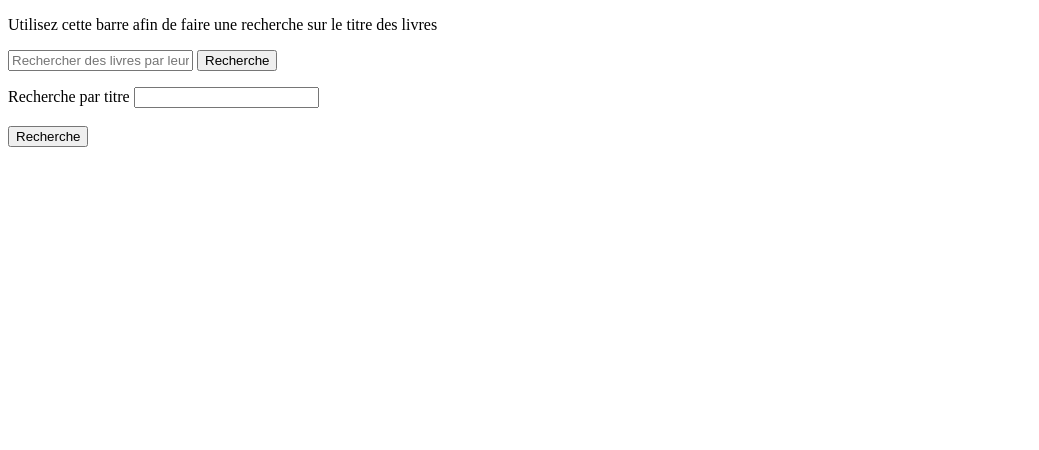
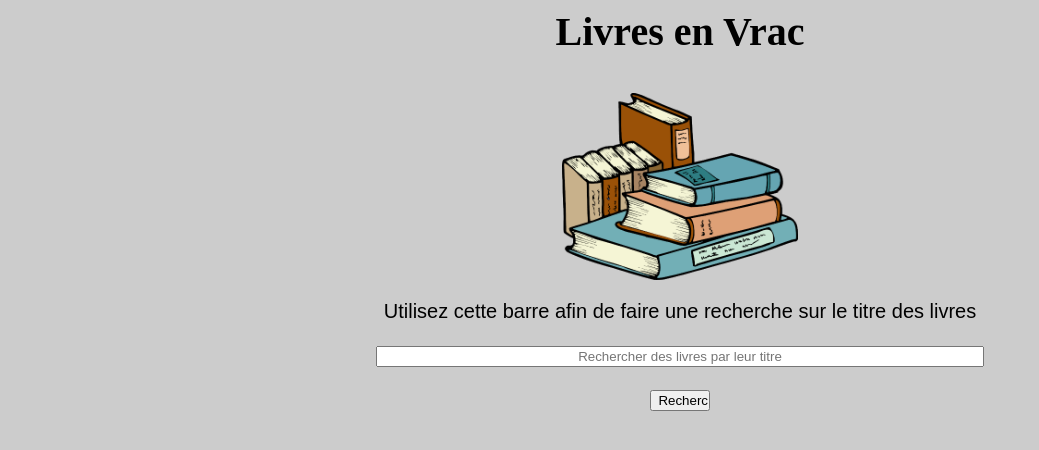
Before and after one commit to NicLeBlanc/GLO-2005_TP, a Flask app: page /recherche/ in a window 1280 px wide. Shown: the top 450 px of the page, without its empty margins (0-1039 px from the left). Run offline with Flask 2, Linux system fonts and the light colour scheme.

Commit message:
modifs search

```diff
--- a/app.py
+++ b/app.py
@@ -91,9 +91,9 @@ def inscription_complete():
 
 @app.route("/recherche/", methods=['GET', 'POST'])
 def search_books():
-    return render_template("recherche2.html")
+    return render_template("recherche.html")
 
-@app.route("/recherche/resultats_recherche2/", methods=['POST'])
+@app.route("/recherche/resultats_recherche/", methods=['POST','GET'])
 def results():
     recherche = request.form.get('recherche_titre')
     results = select_books(recherche)
--- a/templates/login.html
+++ b/templates/login.html
@@ -1,8 +1,8 @@
 <html>
 <head>
 <title>Page d'accueil</title>
-<link rel="stylesheet" type="text/css" href="../static/MonFichierStyle.css">
-<script type="text/javascript" src="../static/MonFichierCode.js"></script>
+<link rel="stylesheet" type="text/css" href="/static/MonFichierStyle.css">
+<script type="text/javascript" src="/static/MonFichierCode.js"></script>
 </head>
 <body>
 
--- a/templates/recherche.html
+++ b/templates/recherche.html
@@ -1,47 +1,24 @@
+<!DOCTYPE html>
 <html>
 <head>
-<title>Page d'accueil</title>
-<link rel="stylesheet" type="text/css" href="../static/MonFichierStyle.css">
+<title>Recherche</title>
+<link rel="stylesheet" type="text/css" href="/static/MonFichierStyle.css">
 <script type="text/javascript" src="../static/MonFichierCode.js"></script>
 </head>
+<body>
+
 <header class="centre_titre">Livres en Vrac </header>
 <br>
-<p><img src="..\static\test123.png" alt="Image acceuil" class="centre_image"></p>
-<br>
-<hr>
+<p><img src="/static/test123.png" alt="Image acceuil" class="centre_image"></p>
+<body>
 <div class="centre_texte">
     <p>
         Utilisez cette barre afin de faire une recherche sur le titre des livres
-    </p>
-    <div id="search-container">
-
-    </div>
-    <input class = "box" id="search-field" type="text" placeholder="Rechercher des livres par leur titre" />
-    <button class="centre_button" type="button" onclick="onSearchClick()">Recherche</button>
-        </input>
-    </div>
-
-    <hr>
-
-<p class="centre_texte" id="display-search"> Voici le r&eacutesulat de votre recherche : </p>
-
-    <table class="a">
-  <tr>
-    <th>ISBN</th>
-    <th>Titre</th>
-    <th>Auteur</th>
-    <th>Date de publication</th>
-      <th>Co&ucirc;t</th>
-  </tr>
-    {% for item in books %}
-  <tr>
-    <td>{{item[0]}}</td>
-    <td>{{item[1]}}</td>
-    <td>{{item[2]}}</td>
-    <td>{{item[3]}}</td>
-      <td>{{item[4]}} $</td>
-  </tr>
-    {% endfor %}
-</table>
-
+  <form action="resultats_recherche" method="post">
+<p class="centre_texte">
+  <input type="text" name="recherche_titre" class = "box" id="search-field" type="text" placeholder="Rechercher des livres par leur titre"><br>
+<br>
+<input type="submit" value="Recherche" name="Soumettre" class="centre_button"></p>
+</form>
 </body>
+</html>
--- a/templates/recherche2.html
+++ /dev/null
@@ -1,27 +0,0 @@
-<!DOCTYPE html>
-<html lang="en">
-<head>
-    <meta charset="UTF-8">
-    <title>Title</title>
-</head>
-<body>
-<div class="centre_texte">
-    <p>
-        Utilisez cette barre afin de faire une recherche sur le titre des livres
-    </p>
-    <div id="search-container">
-
-    </div>
-    <input class = "box" id="search-field" type="text" placeholder="Rechercher des livres par leur titre" />
-    <button class="centre_button" type="button" onclick="onSearchClick()">Recherche</button>
-        </input>
-    </div>
-</body>
-</html>
-
-<form action="resultats_recherche2" method="post">
-<p class="centre_texte">Recherche par titre
-  <input type="text" name="recherche_titre"><br>
-<br>
-<input type="submit" value="Recherche" name="Soumettre" class="centre_button"></p>
-</form>
```
Also changed, not shown: templates/results.html (+12 -9 lines).
